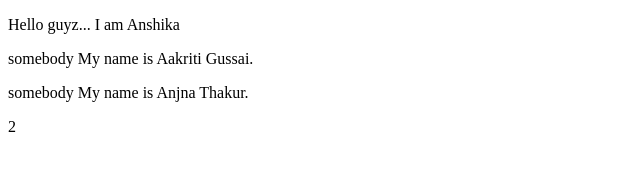
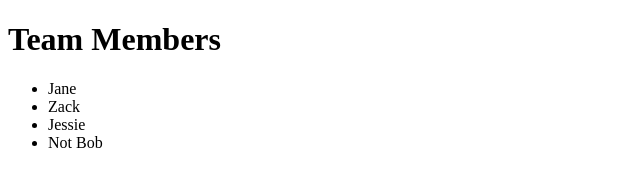
Before and after one commit to TheJSGirl/js-from-scratch, a plain HTML site: page DomModel/index.html in a window 1280 px wide. Shown: the whole page, without its empty margins (0-640 px from the left). Drawn offline with Linux system fonts and the light colour scheme.

Commit message:
list example

```diff
--- a/DomModel/index.html
+++ b/DomModel/index.html
@@ -7,7 +7,7 @@
   <title>Learning JavaScript</title>
 </head>
 <body>
-  <div id="app">
+  <!--<div id="app">
     <p><span>Hello there!</span> My name is Priyanka Negi.</p>
     <p><span>Hello there!</span> My name is Aakriti Gussai.</p>
     <p><span>Hello there!</span> My name is Anjna Thakur.</p>
@@ -15,6 +15,15 @@
   <div id= "identifier">
     <p>I have changed:</p>
 
+  </div>-->
+  <div >
+    <h1>Team Members</h1>
+    <ul id="member">
+      <li>Jane</li>
+      <li>Zack</li>
+      <li>Jessie</li>
+      <li>Bob</li>
+    </ul>
   </div>
 
   <script src="./practice.js"></script>
--- a/DomModel/practice.js
+++ b/DomModel/practice.js
@@ -1,17 +1,33 @@
-// document.body.innerHTML = "<h1>hello there!!</h1>";
+// // document.body.innerHTML = "<h1>hello there!!</h1>";
 
-const myTag = document.getElementsByTagName("p");
+// const myTag = document.getElementsByTagName("p");
 
-console.log(myTag[1].innerHTML);
-console.log(myTag);
-console.log(myTag[0].innerHTML= "Hello guyz... I am Anshika ");
+// console.log(myTag[1].innerHTML);
+// console.log(myTag);
+// console.log(myTag[0].innerHTML= "Hello guyz... I am Anshika ");
 
-const allSpan = document.getElementsByTagName("span");
+// const allSpan = document.getElementsByTagName("span");
 
-for(const prop of allSpan){
-  prop.innerHTML = "somebody";
-}
+// for(const prop of allSpan){
+//   prop.innerHTML = "somebody";
+// }
 
 
-const id = document.getElementById("identifier");
-id.innerHTML = allSpan.length;
+// const id = document.getElementById("identifier");
+// id.innerHTML = allSpan.length;
+
+//list example with getElementById
+
+const members = document.getElementById("member");
+
+const allMemberNames = document.getElementsByTagName('LI');
+
+console.log(allMemberNames);
+
+// allMemberNames[3].innerHTML = "Not BOB";
+
+for(let i of allMemberNames){
+  if(i.innerHTML === "Bob"){
+    i.innerHTML = "Not Bob"
+  }
+}
```
